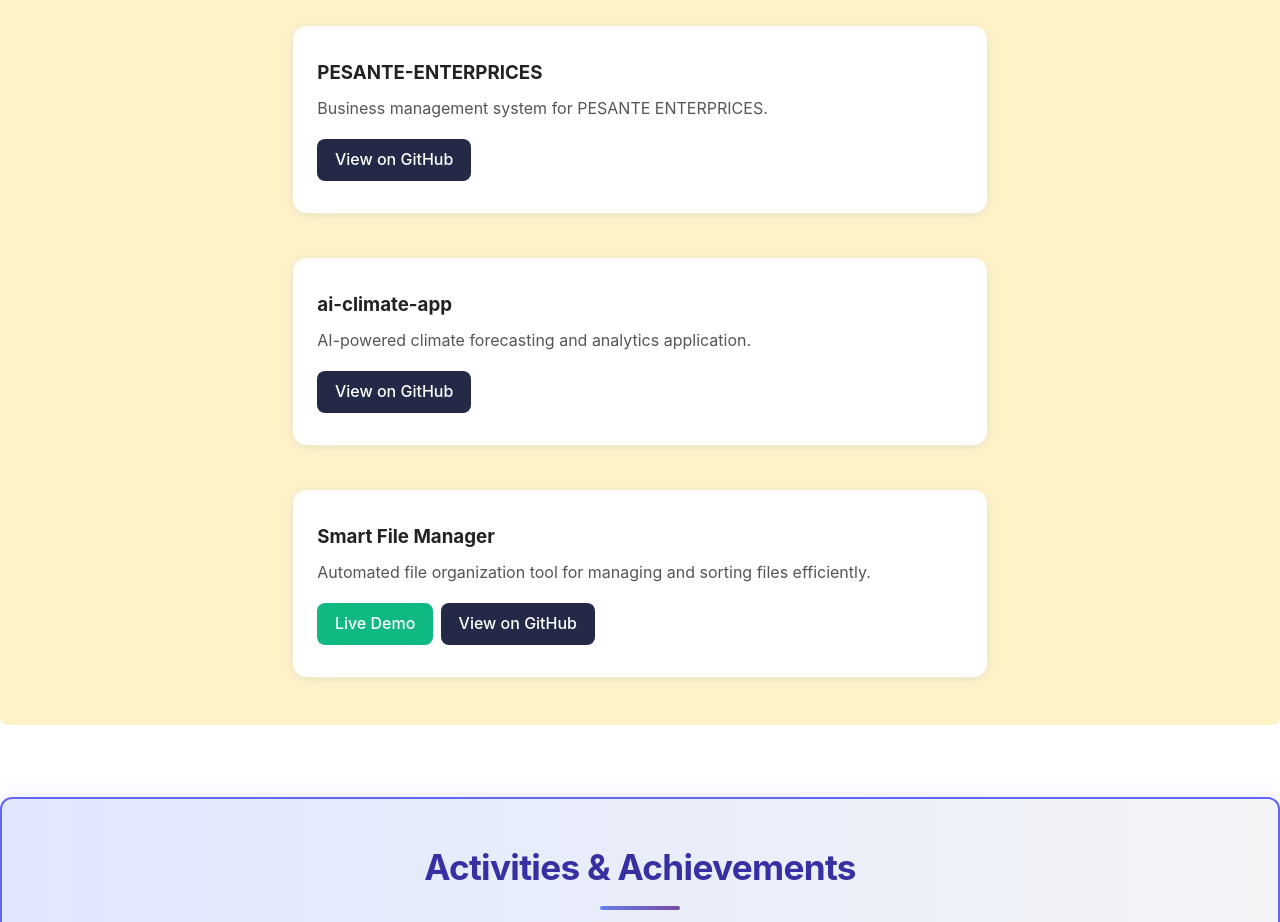
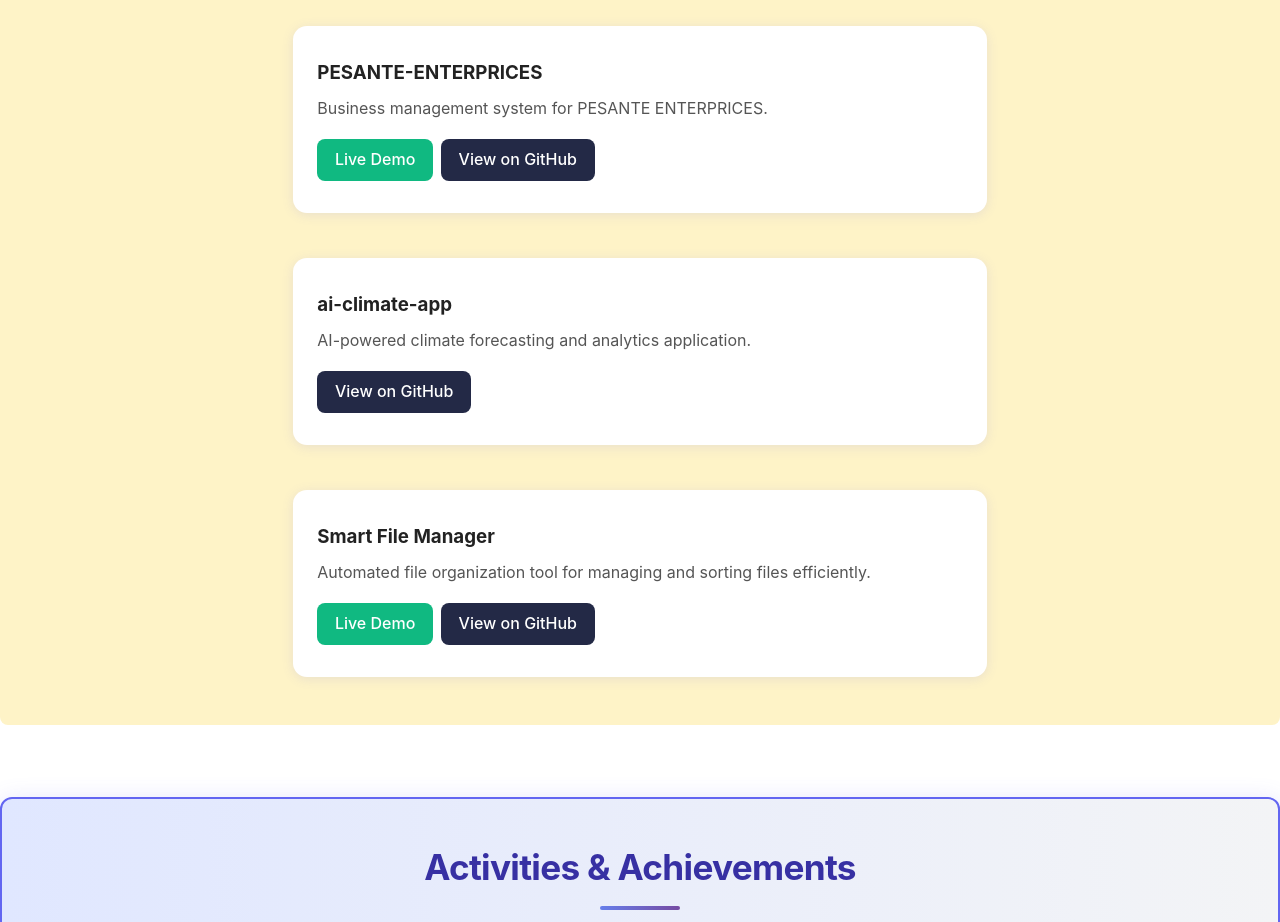
Before and after one commit to mwangiasford1/Asford-portfolio.ke, a React (Vite) app: page / in a window 1280 px wide. Shown: the part 2820-3742 px from the top of the page. Built offline with nearby package versions, Linux system fonts and the light colour scheme.

Commit message:
Add live demo for PESANTE-ENTERPRICES project

```diff
--- a/src/Portfolio.jsx
+++ b/src/Portfolio.jsx
@@ -162,10 +162,16 @@
                   }}>
                     <h3 style={{ marginBottom: 8 }}>PESANTE-ENTERPRICES</h3>
                     <p style={{ color: '#555', marginBottom: 18 }}>Business management system for PESANTE ENTERPRICES.</p>
-                    <a href="https://github.com/mwangiasford1/PESANTE-ENTERPRICES.git" target="_blank" rel="noopener noreferrer" style={{
-                      background: '#232946', color: '#fff', borderRadius: 8, padding: '0.5rem 1.1rem', fontWeight: 500, textDecoration: 'none',
-                      transition: 'background 0.18s',
-                    }}>View on GitHub</a>
+                    <div style={{ display: 'flex', gap: '0.5rem', flexWrap: 'wrap' }}>
+                      <a href="https://pesante-enterprices-main-1.onrender.com/" target="_blank" rel="noopener noreferrer" style={{
+                        background: '#10b981', color: '#fff', borderRadius: 8, padding: '0.5rem 1.1rem', fontWeight: 500, textDecoration: 'none',
+                        transition: 'background 0.18s',
+                      }}>Live Demo</a>
+                      <a href="https://github.com/mwangiasford1/PESANTE-ENTERPRICES.git" target="_blank" rel="noopener noreferrer" style={{
+                        background: '#232946', color: '#fff', borderRadius: 8, padding: '0.5rem 1.1rem', fontWeight: 500, textDecoration: 'none',
+                        transition: 'background 0.18s',
+                      }}>View on GitHub</a>
+                    </div>
                 </div>
                   <div style={{
                     background: '#fff',
```
